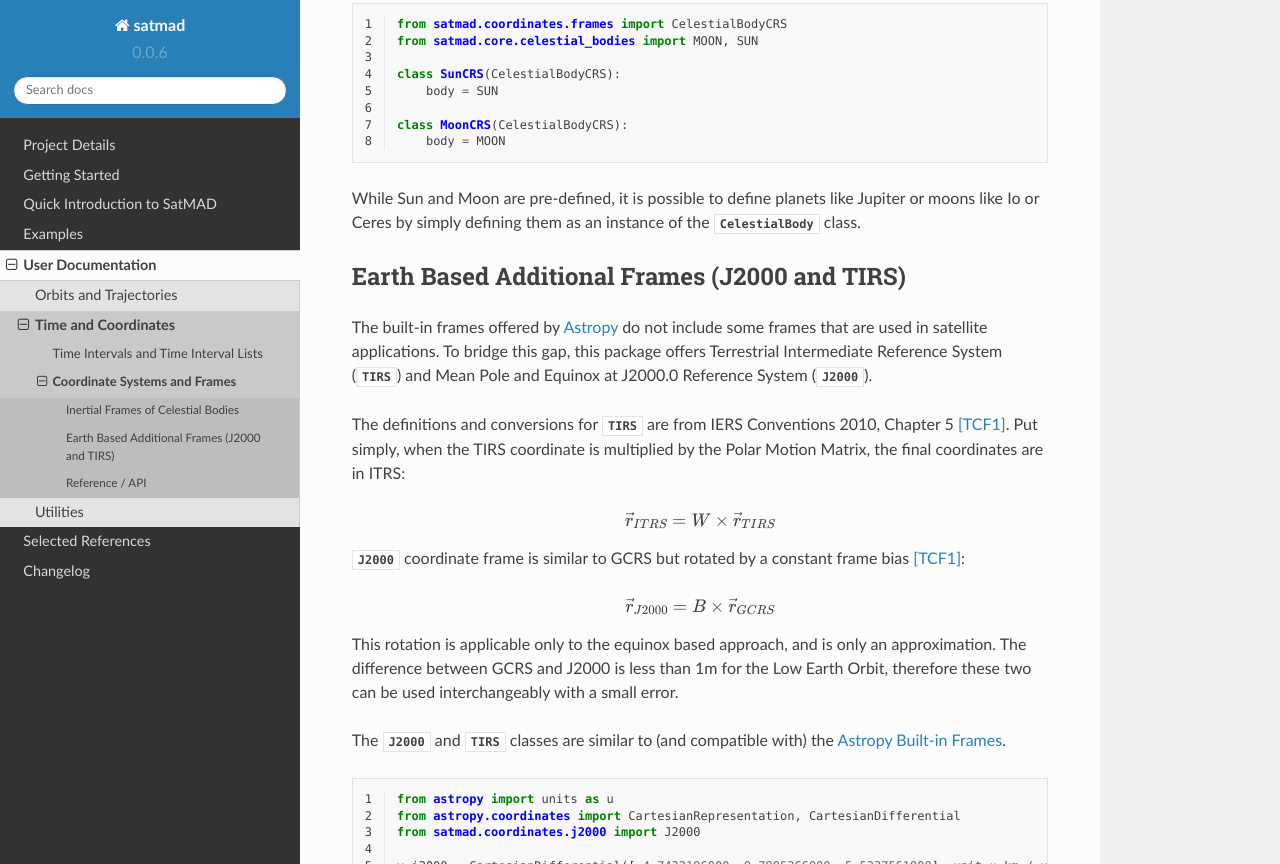
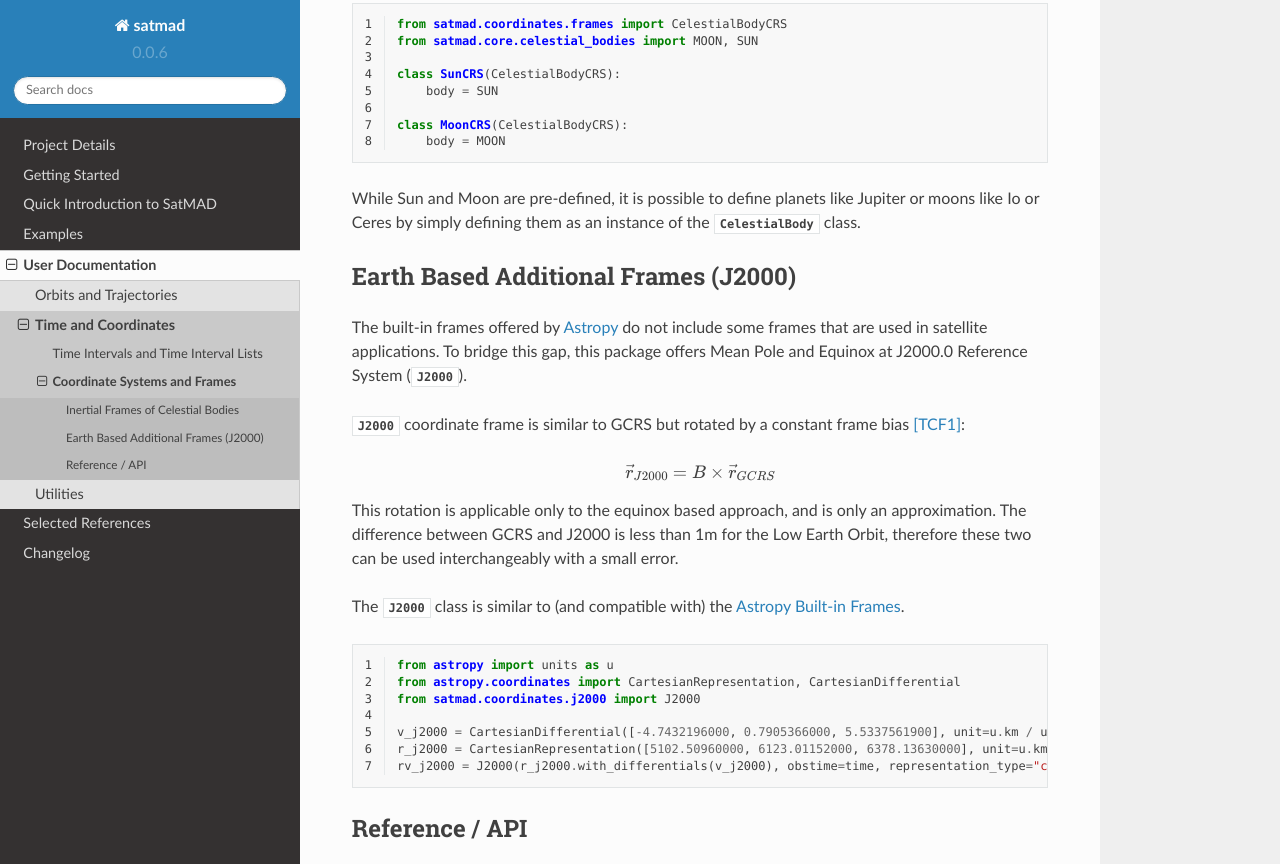
Before and after one commit to egemenimre/satmad, a Sphinx documentation site: the page built from docs/coordinates/frames.rst, in a window 1280 px wide and 900 px high, scrolled down 455 px, cut to the strip 0-864 px from the top of the window. Built offline with Sphinx 7.4.7 and the Read the Docs theme 2.0.0, drawn with Linux system fonts in a browser that asks for light colours.

Commit message:
deleted TIRS as it is now offered by astropy

```diff
--- a/docs/coordinates/frames.rst
+++ b/docs/coordinates/frames.rst
@@ -29,19 +29,12 @@ by simply subclassing :class:`.CelestialBodyCRS`.
 While Sun and Moon are pre-defined, it is possible to define planets like Jupiter or moons like Io or Ceres
 by simply defining them as an instance of the :class:`.CelestialBody` class.
 
-Earth Based Additional Frames (J2000 and TIRS)
+Earth Based Additional Frames (J2000)
 ----------------------------------------------
 
 The built-in frames offered by `Astropy <https://docs.astropy.org/en/latest/coordinates/index.html>`_
 do not include some frames that are used in satellite applications. To bridge this gap, this package
-offers Terrestrial Intermediate Reference System (:class:`.TIRS`) and
-Mean Pole and Equinox at J2000.0 Reference System (:class:`.J2000`).
-
-The definitions and conversions for :class:`.TIRS` are from IERS Conventions 2010,
-Chapter 5 [TCF1]_. Put simply, when the TIRS coordinate is multiplied by the Polar Motion Matrix, the final
-coordinates are in ITRS:
-
-.. math:: \vec{r}_{ITRS} = W \times \vec{r}_{TIRS}
+offers Mean Pole and Equinox at J2000.0 Reference System (:class:`.J2000`).
 
 :class:`.J2000` coordinate frame is similar to GCRS but rotated by a constant frame bias
 [TCF1]_:
@@ -52,8 +45,7 @@ This rotation is applicable only to the equinox based approach, and is only an a
 The difference between GCRS and J2000 is less than 1m for the Low Earth Orbit, therefore these two
 can be used interchangeably with a small error.
 
-The :class:`.J2000` and :class:`.TIRS` classes
-are similar to (and compatible with) the `Astropy Built-in Frames
+The :class:`.J2000` class is similar to (and compatible with) the `Astropy Built-in Frames
 <https://docs.astropy.org/en/latest/coordinates/index.html#built-in-frame-classes>`_.
 
 .. code-block:: python
```
